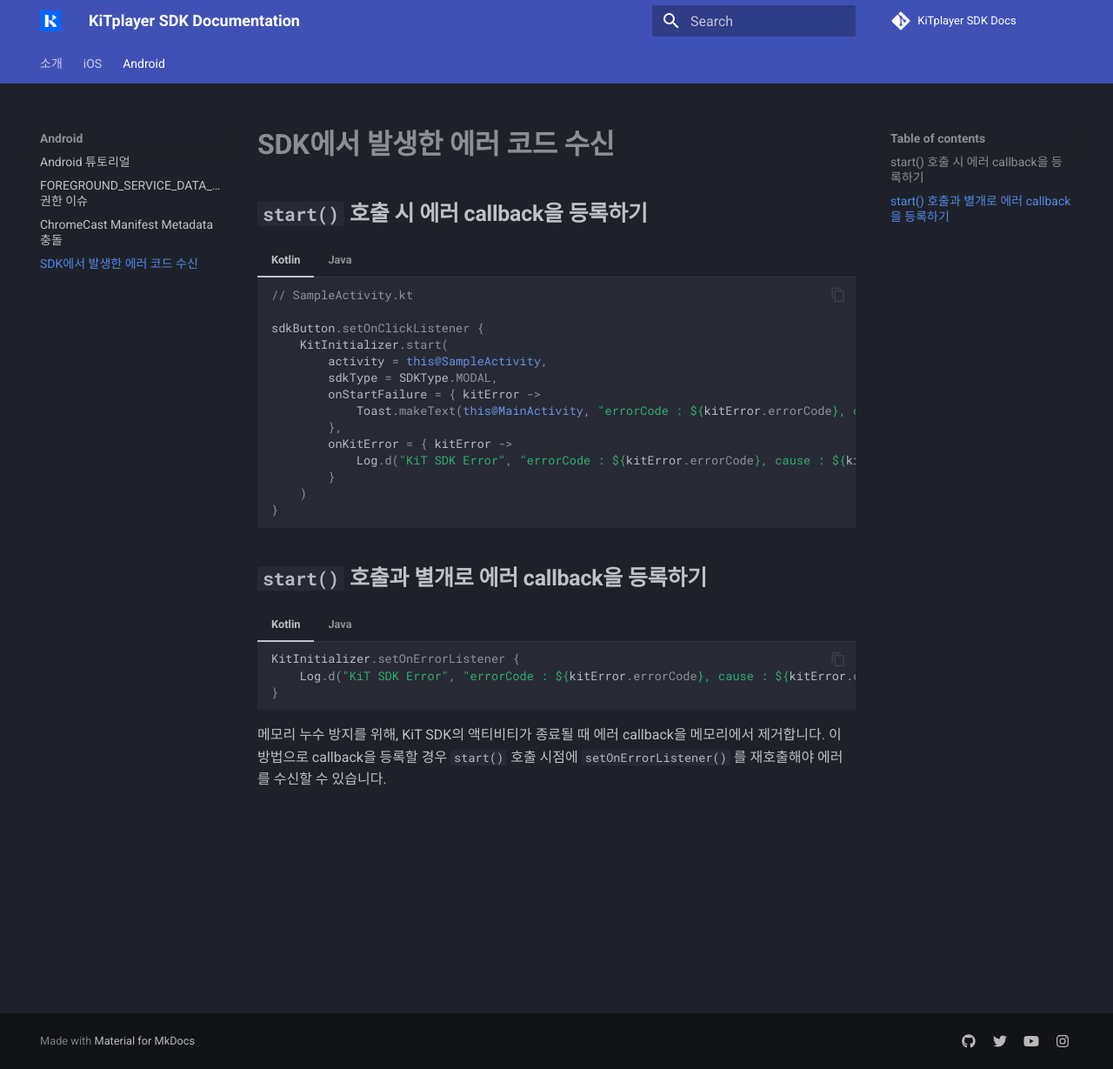
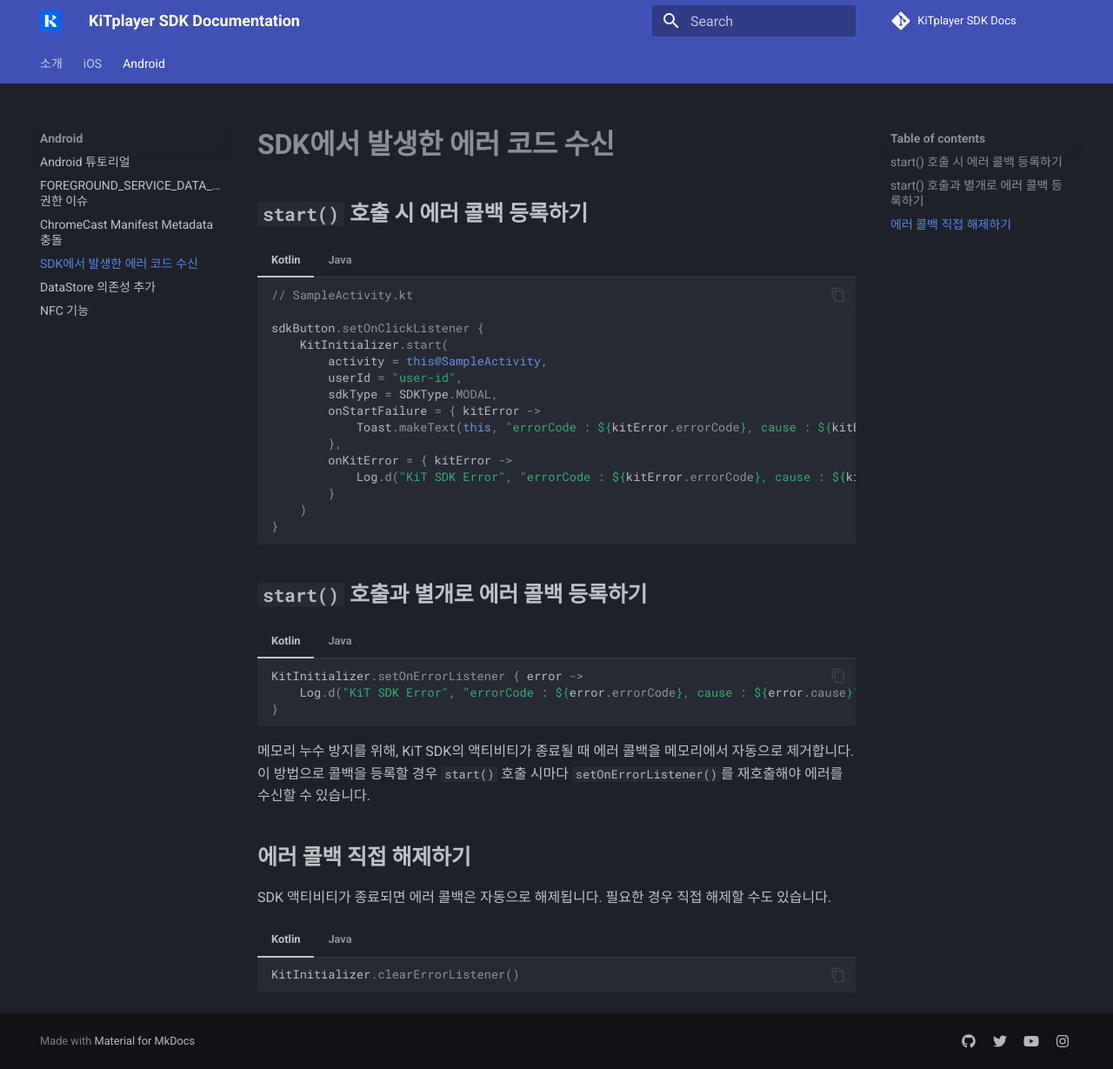
Before and after one commit to kitbetter-web/kit-player-sdk-docs, an MkDocs documentation site: the page built from docs/Android/error_code.md, in a window 1280 px wide and 1229 px high. Shown: the whole window at 87% size. Built offline with MkDocs 1.6.1 and Material for MkDocs 9.7.7, drawn with Linux system fonts in a browser that asks for light colours; comment, search, counter and statistics services are not loaded.

Commit message:
SDK 문서 미비한 부분 추가

````diff
--- a/docs/Android/error_code.md
+++ b/docs/Android/error_code.md
@@ -1,6 +1,6 @@
 # __SDK에서 발생한 에러 코드 수신__
 
-## __`start()` 호출 시 에러 callback을 등록하기__
+## __`start()` 호출 시 에러 콜백 등록하기__
 
 === "Kotlin"
 
@@ -10,9 +10,10 @@
     sdkButton.setOnClickListener {
         KitInitializer.start(
             activity = this@SampleActivity,
+            userId = "user-id",
             sdkType = SDKType.MODAL,
             onStartFailure = { kitError ->
-                Toast.makeText(this@MainActivity, "errorCode : ${kitError.errorCode}, cause : ${kitError.cause}", Toast.LENGTH_SHORT).show()
+                Toast.makeText(this, "errorCode : ${kitError.errorCode}, cause : ${kitError.cause}", Toast.LENGTH_SHORT).show()
             },
             onKitError = { kitError ->
                 Log.d("KiT SDK Error", "errorCode : ${kitError.errorCode}, cause : ${kitError.cause}")
@@ -26,42 +27,32 @@
     ```java
     // SampleActivity.java
 
-    sdkButton.setOnClickListener(new View.OnClickListener() {
-        @Override
-        public void onClick(View v) {
-            KitInitializer.INSTANCE.start(
-                this,
-                SDKType.EMBED,
-                new Function1<String, Unit>() {
-                    @Override
-                    public Unit invoke(KitError kitError) {
-                        // Add action when the start() call fails.
-                        Toast.makeText(this,
-                            "errorCode : " + kitError.getErrorCode() + ", cause : " + kitError.getCause(),
-                            Toast.LENGTH_SHORT).show();
-                        return null;
-                    }
-                },
-                new Function1<String, Unit>() {
-                    @Override
-                    public Unit invoke(KitError error) {
-                        // Add action when error received.
-                        Log.d("KiT SDK Error", "errorCode : " + error.getErrorCode() + " cause : " + error.getCause());
-                        return null;
-                    }
-                },
-            );
-        }
-    })
+    sdkButton.setOnClickListener(v -> {
+        KitInitializer.INSTANCE.start(
+            this,
+            "user-id",
+            SDKType.MODAL,
+            kitError -> {
+                Toast.makeText(this,
+                    "errorCode : " + kitError.getErrorCode() + ", cause : " + kitError.getCause(),
+                    Toast.LENGTH_SHORT).show();
+                return null;
+            },
+            kitError -> {
+                Log.d("KiT SDK Error", "errorCode : " + kitError.getErrorCode() + ", cause : " + kitError.getCause());
+                return null;
+            }
+        );
+    });
     ```
 
-## __`start()` 호출과 별개로 에러 callback을 등록하기__
+## __`start()` 호출과 별개로 에러 콜백 등록하기__
 
 === "Kotlin"
 
     ```kotlin
-    KitInitializer.setOnErrorListener {
-        Log.d("KiT SDK Error", "errorCode : ${kitError.errorCode}, cause : ${kitError.cause}")
+    KitInitializer.setOnErrorListener { error ->
+        Log.d("KiT SDK Error", "errorCode : ${error.errorCode}, cause : ${error.cause}")
     }
     ```
 
@@ -71,10 +62,27 @@
     KitInitializer.INSTANCE.setOnErrorListener(new ErrorCodeCallback() {
         @Override
         public void onError(@NonNull KitError error) {
-            Log.d("KiT SDK Error", "errorCode : " + error.getErrorCode() + " cause : " + error.getCause());
+            Log.d("KiT SDK Error", "errorCode : " + error.getErrorCode() + ", cause : " + error.getCause());
         }
     });
     ```
 
-메모리 누수 방지를 위해, KiT SDK의 액티비티가 종료될 때 에러 callback을 메모리에서 제거합니다.
-이 방법으로 callback을 등록할 경우 `start()` 호출 시점에 `setOnErrorListener()` 를 재호출해야 에러를 수신할 수 있습니다.
+메모리 누수 방지를 위해, KiT SDK의 액티비티가 종료될 때 에러 콜백을 메모리에서 자동으로 제거합니다.
+이 방법으로 콜백을 등록할 경우 `start()` 호출 시마다 `setOnErrorListener()`를 재호출해야 에러를 수신할 수 있습니다.
+
+## __에러 콜백 직접 해제하기__
+
+SDK 액티비티가 종료되면 에러 콜백은 자동으로 해제됩니다.
+필요한 경우 직접 해제할 수도 있습니다.
+
+=== "Kotlin"
+
+    ```kotlin
+    KitInitializer.clearErrorListener()
+    ```
+
+=== "Java"
+
+    ```java
+    KitInitializer.INSTANCE.clearErrorListener();
+    ```
--- a/mkdocs.yml
+++ b/mkdocs.yml
@@ -46,3 +46,5 @@
     - Android/foreground_permission.md
     - Android/chromecast.md
     - Android/error_code.md
+    - Android/datastore.md
+    - Android/nfc.md
````
Also changed, not shown: docs/Android/datastore.md (added, +59 -0 lines), docs/Android/nfc.md (added, +102 -0 lines), docs/Android/tutorial.md (+138 -79 lines).
